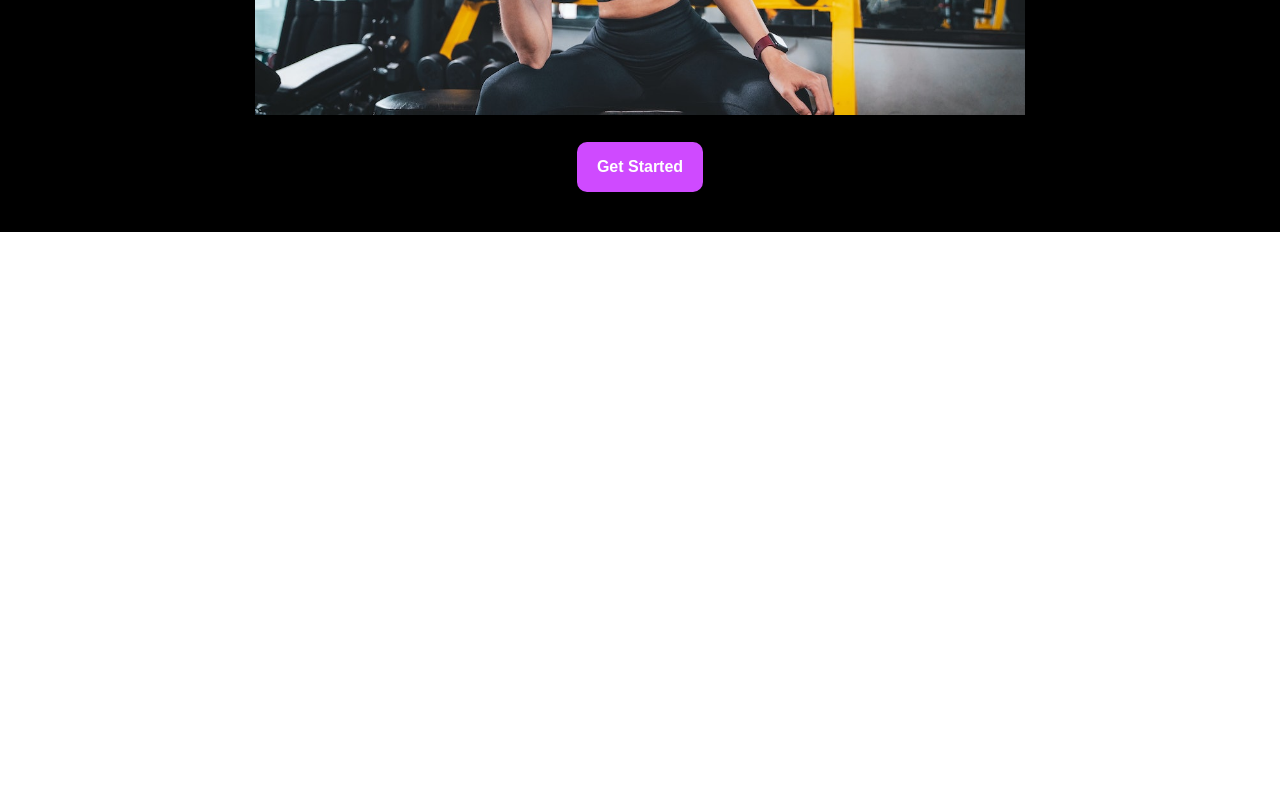
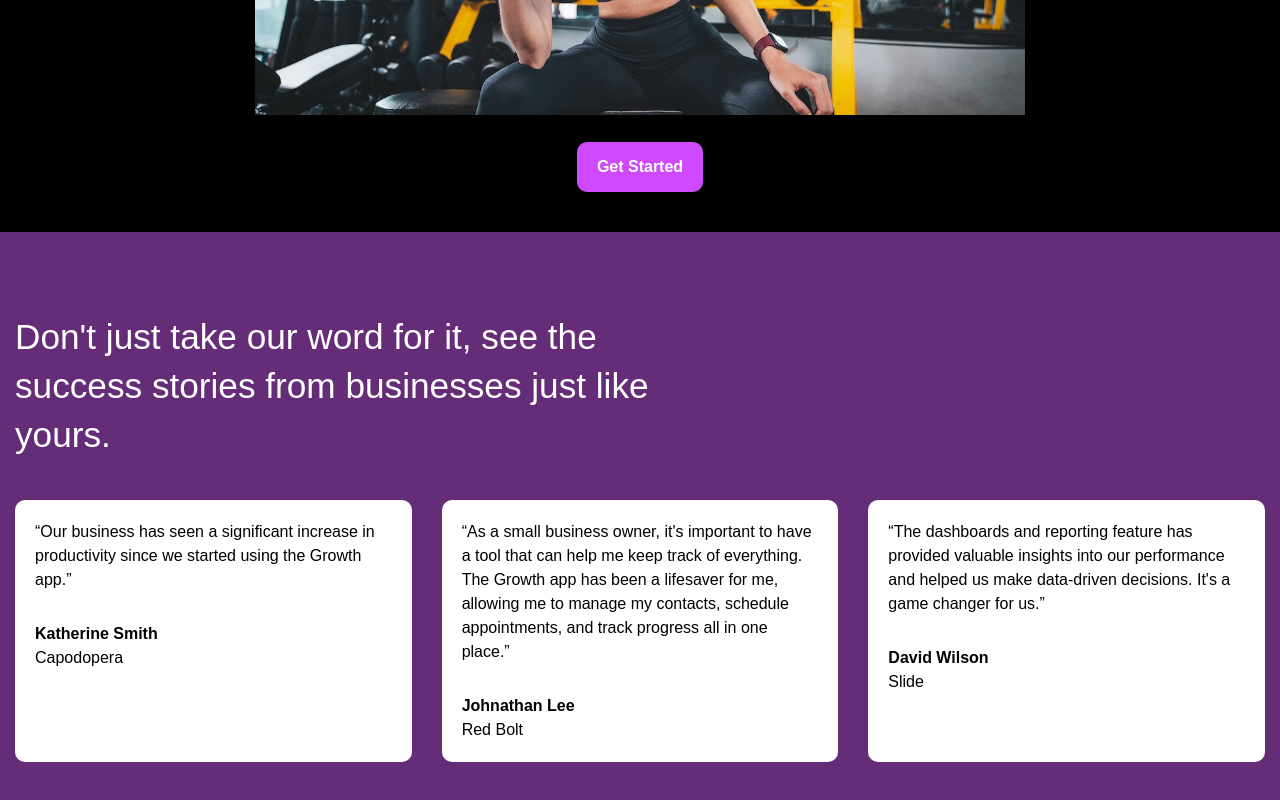
Before and after one commit to NabeelSohail-30/FitFusion-Website-ReactJs, a React (Create React App) app: page / in a window 1280 px wide. Shown: the part 1226-2026 px from the top of the page. Before the commit the page ends 1458 px from the top, so only its background shows below. Built offline with nearby package versions, Linux system fonts and the light colour scheme.

Commit message:
testimonials

```diff
--- /dev/null
+++ b/src/Components/Testimonial.jsx
@@ -0,0 +1,48 @@
+import React from "react";
+import "../Assets/Styles.css"; // Make sure to define your styles in this file
+
+const Testimonial = () => {
+  return (
+    <section className="testimonials bg-dark">
+      <div className="container">
+        <h3 className="testimonials-heading text-xl">
+          Don't just take our word for it, see the success stories from
+          businesses just like yours.
+        </h3>
+        <div className="testimonials-grid">
+          <div className="card">
+            <p>
+              “Our business has seen a significant increase in productivity
+              since we started using the Growth app.”
+            </p>
+            <p>Katherine Smith</p>
+            <p>Capodopera</p>
+          </div>
+
+          <div className="card">
+            <p>
+              “As a small business owner, it's important to have a tool that can
+              help me keep track of everything. The Growth app has been a
+              lifesaver for me, allowing me to manage my contacts, schedule
+              appointments, and track progress all in one place.”
+            </p>
+            <p>Johnathan Lee</p>
+            <p>Red Bolt</p>
+          </div>
+
+          <div className="card">
+            <p>
+              “The dashboards and reporting feature has provided valuable
+              insights into our performance and helped us make data-driven
+              decisions. It's a game changer for us.”
+            </p>
+            <p>David Wilson</p>
+            <p>Slide</p>
+          </div>
+        </div>
+      </div>
+    </section>
+  );
+};
+
+export default Testimonial;
--- a/src/Pages/HomePage.jsx
+++ b/src/Pages/HomePage.jsx
@@ -2,6 +2,7 @@ import React from "react";
 import NavBar from "../Components/NavBar";
 import Hero from "../Components/Hero";
 import VideoPreview from "../Components/VideoPreview";
+import Testimonial from "../Components/Testimonial";
 
 const HomePage = () => {
   return (
@@ -9,6 +10,7 @@ const HomePage = () => {
       <NavBar />
       <Hero />
       <VideoPreview />
+      <Testimonial />
     </>
   );
 };
```
